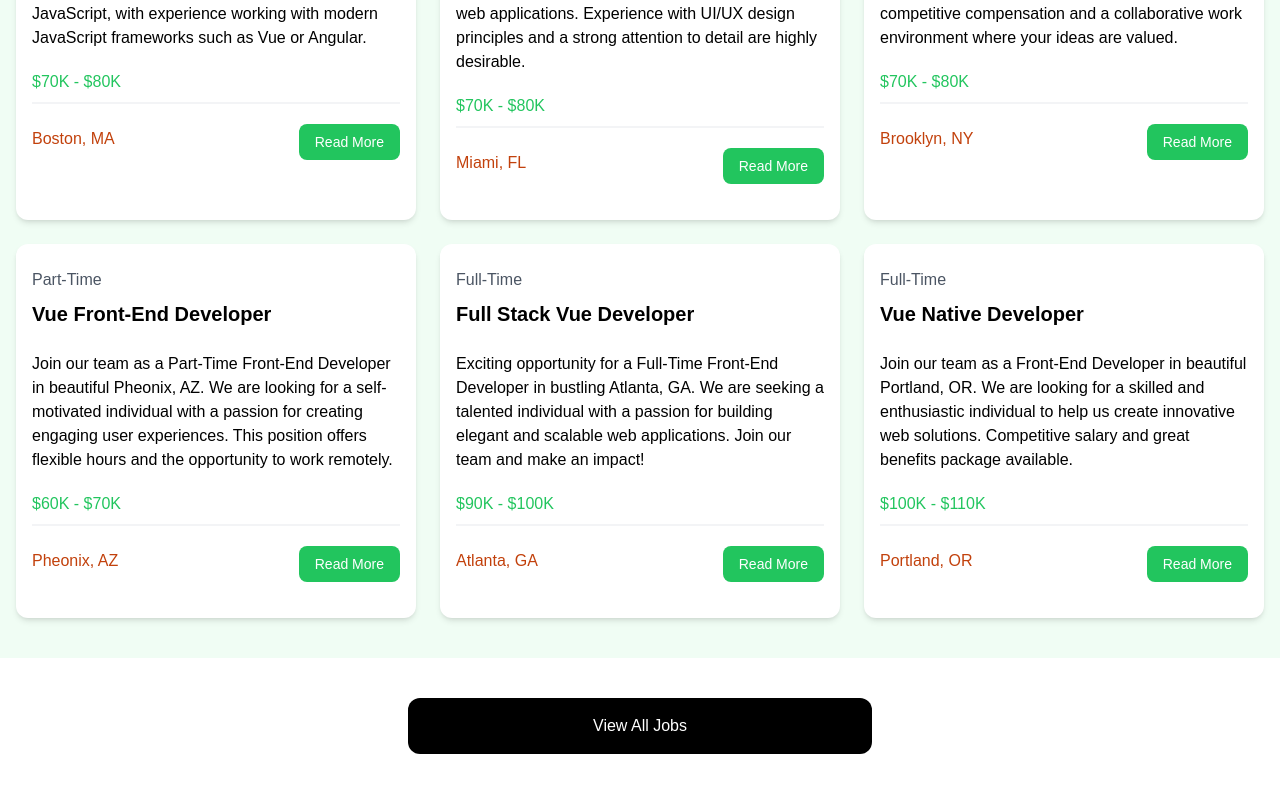
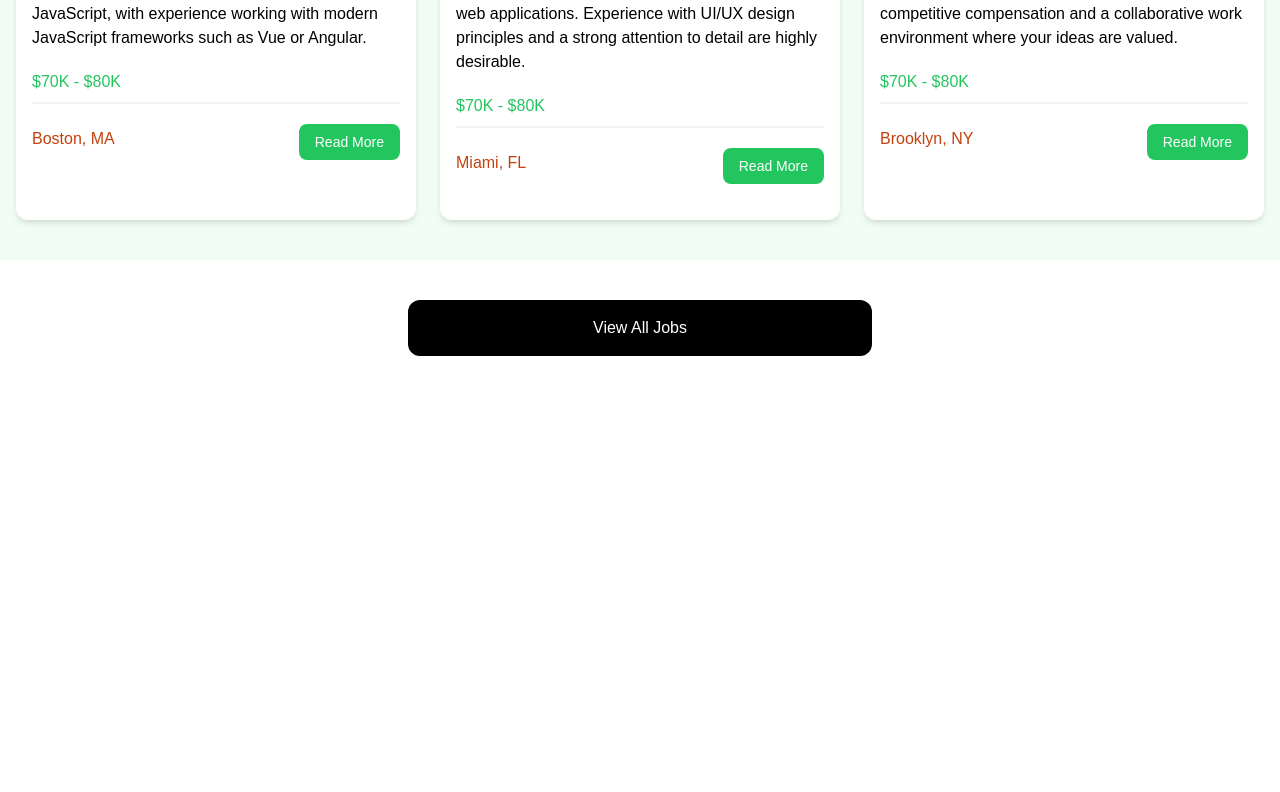
Before and after one commit to Natnael-Getnet/job-board-management, a Vue app: page / in a window 1280 px wide. Shown: the part 887-1679 px from the top of the page. After the commit the page ends 1283 px from the top, so only its background shows below. Built offline with nearby package versions, Linux system fonts and the light colour scheme.

Commit message:
Refactor: Added a limit and showButton to the jobListings

```diff
--- a/src/App.vue
+++ b/src/App.vue
@@ -3,13 +3,11 @@
 import Hero from "@/components/Hero.vue";
 import HomeCard from "@/components/HomeCard.vue";
 import JobListings from "@/components/JobListings.vue";
-import AllJobs from "@/components/AllJobs.vue";
 </script>
 
 <template>
   <NavBar />
   <Hero />
   <HomeCard />
-  <JobListings />
-  <AllJobs />
+  <JobListings :limit="3" :showButton="true" />
 </template>
--- a/src/components/AllJobs.vue
+++ /dev/null
@@ -1,11 +0,0 @@
-<script setup lang="ts"></script>
-
-<template>
-  <section class="m-auto max-w-lg my-10 px-6">
-    <a
-      href="jobs"
-      class="block bg-black text-white text-center py-4 px-6 rounded-xl hover:bg-gray-700"
-      >View All Jobs</a
-    >
-  </section>
-</template>
--- a/src/components/JobListings.vue
+++ b/src/components/JobListings.vue
@@ -1,7 +1,15 @@
 <script setup lang="ts">
-import { ref } from "vue";
+import { ref, defineProps } from "vue";
 import jobData from "@/jobs.json";
 import JobListing from "@/components/JobListing.vue";
+
+defineProps({
+  limit: Number,
+  showButton: {
+    type: Boolean,
+    default: false,
+  },
+});
 
 const jobs = ref(jobData);
 </script>
@@ -12,8 +20,16 @@
       <h2 class="text-3xl font-bold text-green-500 mb-6 text-center">Browse Jobs</h2>
       <div class="grid grid-cols-1 md:grid-cols-3 gap-6">
         <!-- Job Listings -->
-        <JobListing v-for="job in jobs" :key="job.id" :job="job" />
+        <JobListing v-for="job in jobs.slice(0, limit || jobs.length)" :key="job.id" :job="job" />
       </div>
     </div>
   </section>
+
+  <section v-if="showButton" class="m-auto max-w-lg my-10 px-6">
+    <a
+      href="/jobs"
+      class="block bg-black text-white text-center py-4 px-6 rounded-xl hover:bg-gray-700"
+      >View All Jobs</a
+    >
+  </section>
 </template>
```
